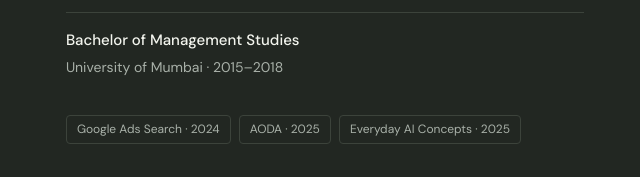
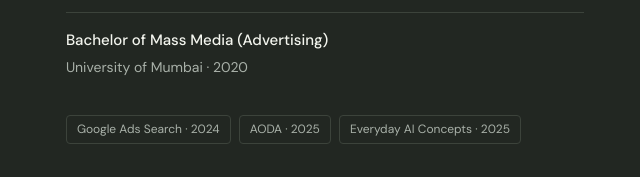
Before and after one commit to dnitesh08-code/dnitesh08-code, a plain HTML site: page docs/index.html in a window 1280 px wide. Shown: the part 8810-8987 px from the top of the page, 640-1280 px from the left. Drawn offline with Linux system fonts and the light colour scheme.

Commit message:
Correct degree and improve homepage links to case studies

```diff
--- a/docs/index.html
+++ b/docs/index.html
@@ -197,7 +197,7 @@
         <ul class="education">
           <li><strong>Marketing Management</strong><span>Fanshawe College · 2023–2024</span></li>
           <li><strong>Digital Communication Management</strong><span>Fanshawe College · 2022–2023</span></li>
-          <li><strong>Bachelor of Management Studies</strong><span>University of Mumbai · 2015–2018</span></li>
+          <li><strong>Bachelor of Mass Media (Advertising)</strong><span>University of Mumbai · 2020</span></li>
         </ul>
         <div class="credentials"><span>Google Ads Search · 2024</span><span>AODA · 2025</span><span>Everyday AI Concepts · 2025</span></div>
         <div class="contact-panel">
```
